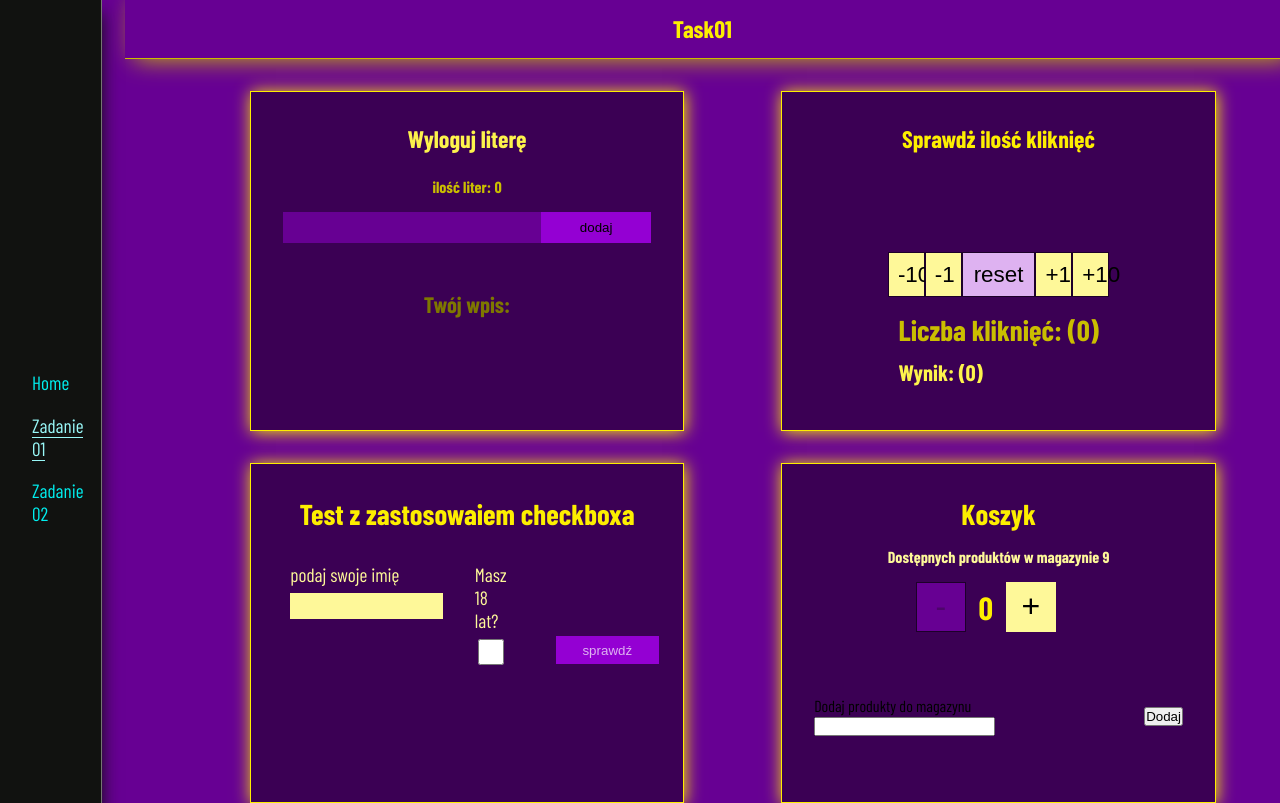
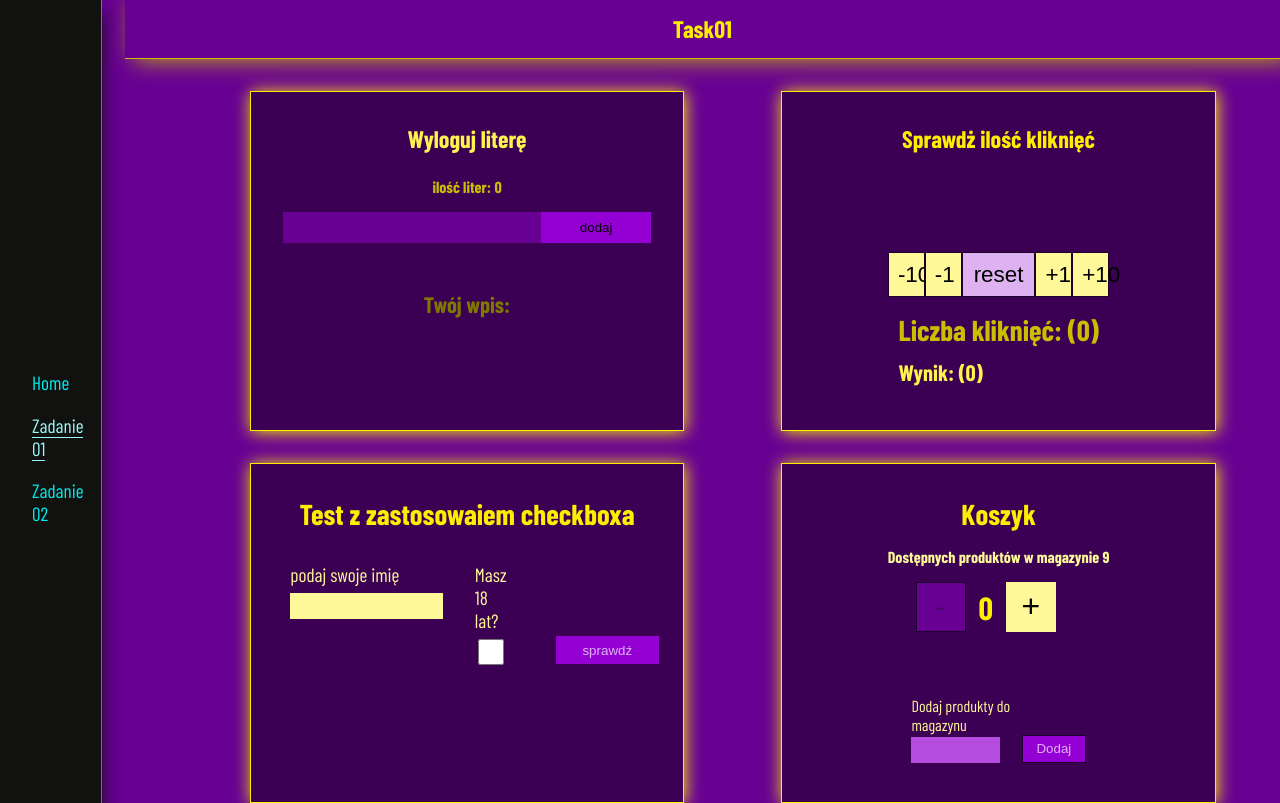
Before and after one commit to Scorpion19702022/MyReact_App001, a React (Create React App) app: page /Task01 in a window 1280 px wide. Built offline with nearby package versions, Linux system fonts and the light colour scheme; a web font is replaced by a local one.

Commit message:
added first style css in section state magazin

```diff
--- a/src/Components/Task01/Task01.module.css
+++ b/src/Components/Task01/Task01.module.css
@@ -448,3 +448,40 @@
 	align-items: center;
 	margin: 1em 0em;
 }
+
+.box_add_input {
+	width: 30%;
+	display: flex;
+	flex-direction: column;
+}
+
+.label_add_magazin {
+	color: var(--color-yellow02);
+	font-weight: 100;
+	margin-bottom: 0.2em;
+}
+
+.input_add_magazin {
+	width: 80%;
+	padding: 0.4em 1em;
+	background-color: var(--color-purple03);
+	border: none;
+}
+.btn_box_add_magazin {
+	display: flex;
+	flex-direction: column;
+	align-self: flex-end;
+}
+
+.btn_add_magazin {
+	padding: 0.4em 1em;
+	background-color: var(--color-purple04);
+	color: var(--color-purple02);
+	border: 0.04em solid var(--color-purple07);
+	cursor: pointer;
+	transition: all 0.2s ease-in-out;
+}
+
+.btn_add_magazin:hover {
+	background-color: var(--color-purple07);
+}
--- a/src/Components/Task01/Task01bin.js
+++ b/src/Components/Task01/Task01bin.js
@@ -42,7 +42,7 @@ const Task01bin = () => {
 					<label className={styles.label_add_magazin}>Dodaj produkty do magazynu</label>
 					<input className={styles.input_add_magazin} type='number' min='0' />
 				</div>
-				<div className={styles.btn_box_add_magazine}>
+				<div className={styles.btn_box_add_magazin}>
 					<button className={styles.btn_add_magazin}>Dodaj</button>
 				</div>
 			</div>
```
